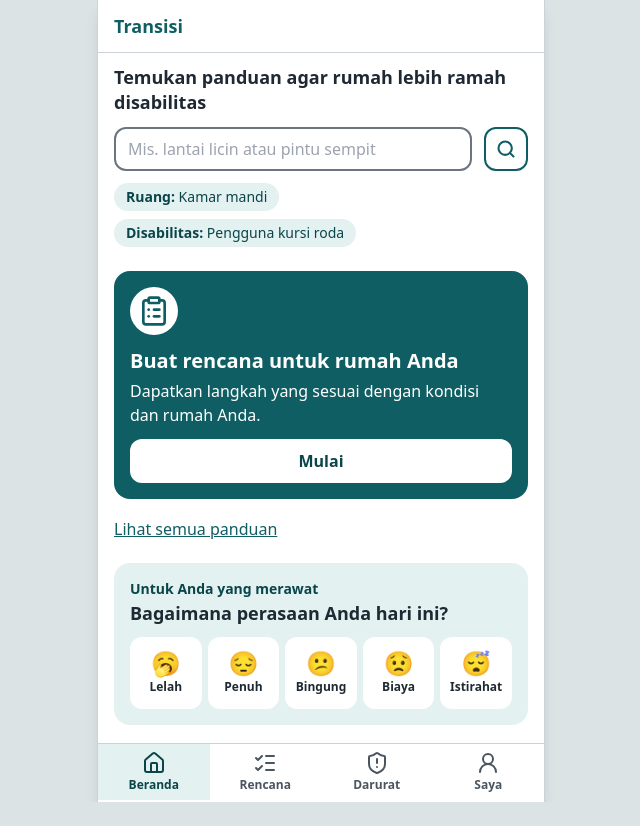
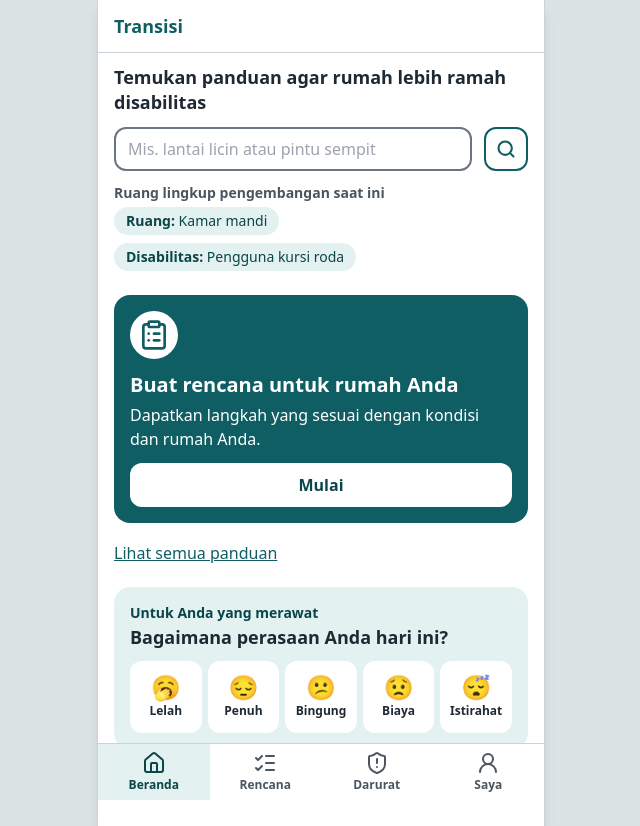
Before and after one commit to titohanafi/transisidnr, a React (Vite) app: page /#/ in a window 1280 px wide. Shown: the whole page, without its empty margins (319-959 px from the left). Before the commit the page ends 802 px from the top, so only its background shows below. Built offline with nearby package versions, Linux system fonts and the light colour scheme.

Commit message:
Beranda: judul Ruang lingkup pengembangan saat ini di atas pil cakupan

```diff
--- a/content/ui.json
+++ b/content/ui.json
@@ -16,7 +16,7 @@
         "deskripsi": "Lihat satu hal untuk hari ini dan langkah berikutnya.",
         "tombol": "Buka rencana"
       },
-      "cakupanJudul": "Tersedia untuk",
+      "cakupanJudul": "Ruang lingkup pengembangan saat ini",
       "cakupan": [
         { "label": "Ruang", "nilai": "Kamar mandi" },
         { "label": "Disabilitas", "nilai": "Pengguna kursi roda" }
--- a/src/screens/Beranda.tsx
+++ b/src/screens/Beranda.tsx
@@ -50,7 +50,10 @@ export function Beranda() {
             <Search className="h-5 w-5" strokeWidth={2.5} aria-hidden="true" focusable="false" />
           </button>
         </div>
-        <ul aria-label={pilih.cakupanJudul} className="mt-3 flex flex-wrap gap-2">
+        <p id="cakupan-judul" className="mt-3 text-sm font-semibold text-redup">
+          {pilih.cakupanJudul}
+        </p>
+        <ul aria-labelledby="cakupan-judul" className="mt-1 flex flex-wrap gap-2">
           {pilih.cakupan.map((c) => (
             <li key={c.label} className="rounded-full bg-utama-muda px-3 py-1 text-sm text-utama-gelap">
               <span className="font-semibold">{c.label}:</span> {c.nilai}
```
Also changed, not shown: 1 other file (tests, documents, lock files or other folders).
